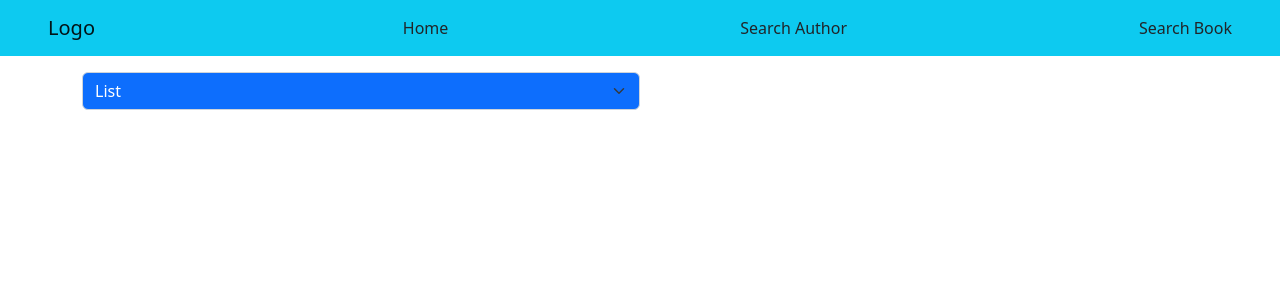
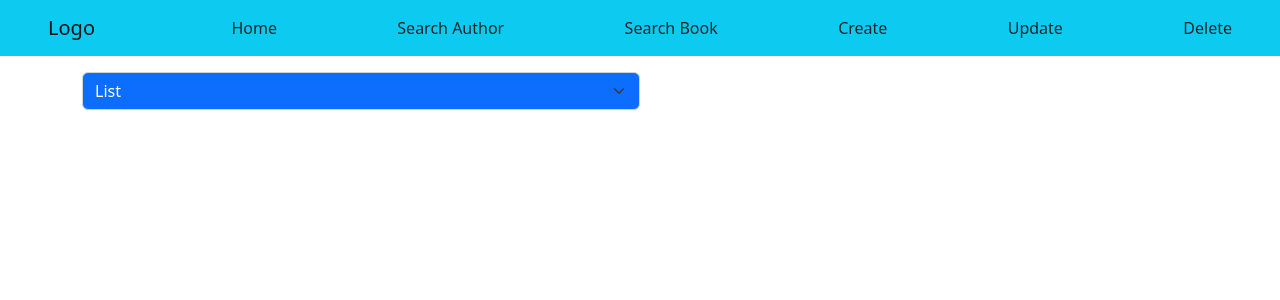
Before and after one commit to EladB1/Apollo_Demo, a React (Create React App) app: page / in a window 1280 px wide. Shown: the top 300 px of the page. Built offline with nearby package versions, Linux system fonts and the light colour scheme.

Commit message:
Setup routing and navbar for future features.

```diff
--- a/src/components/App.tsx
+++ b/src/components/App.tsx
@@ -16,6 +16,9 @@ const App = () => {
                 <Route path="/" element={<ListAll />} />
                 <Route path="/search/author" element={<Find type="Author"/>}/>
                 <Route path="/search/book" element={<Find type="Book"/>}/>
+                <Route path="/create" element={<></>} />
+                <Route path="/update" element={<></>} />
+                <Route path="/delete" element={<></>} />
             </Routes>
         </div>
     );
--- a/src/components/ListAll.tsx
+++ b/src/components/ListAll.tsx
@@ -1,4 +1,4 @@
-import { useLazyQuery, gql, DocumentNode } from '@apollo/client';
+import { useLazyQuery, gql } from '@apollo/client';
 import { useState } from 'react';
 
 import Author from './Author';
--- a/src/components/Nav.tsx
+++ b/src/components/Nav.tsx
@@ -9,6 +9,9 @@ const Nav = () => {
                     <Link to="/" className="nav-link">Home</Link>
                     <Link to="/search/author" className="nav-link">Search Author</Link>
                     <Link to="/search/book" className="nav-link">Search Book</Link>
+                    <Link to="/create" className="nav-link">Create</Link>
+                    <Link to="/update" className="nav-link">Update</Link>
+                    <Link to="/delete" className="nav-link">Delete</Link>
                 </nav>
             </div>
         </div>
--- a/src/interfaces/BookProps.tsx
+++ b/src/interfaces/BookProps.tsx
@@ -1,5 +1,3 @@
-import { AuthorProps } from './AuthorProps';
-
 export interface BookProps {
     bookID: string,
     name: string,
```
